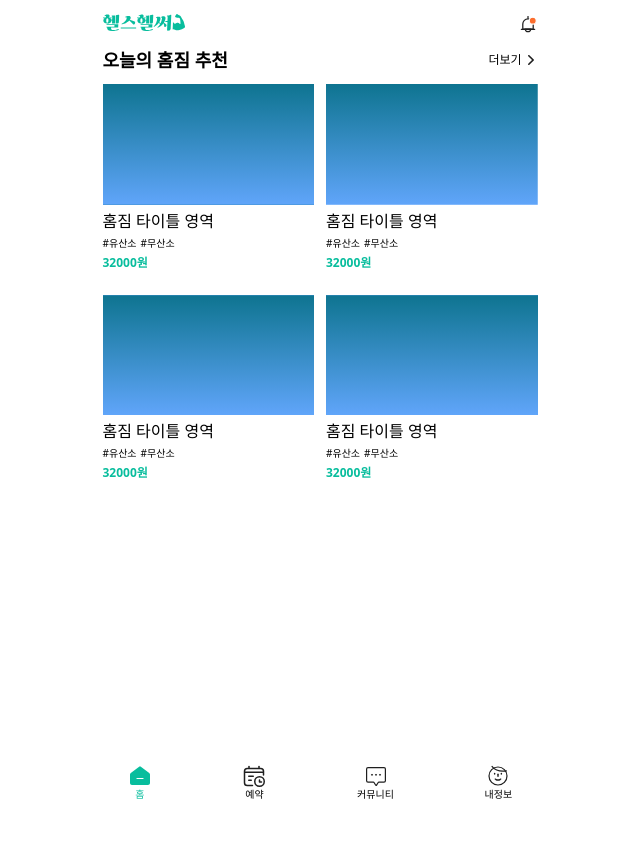
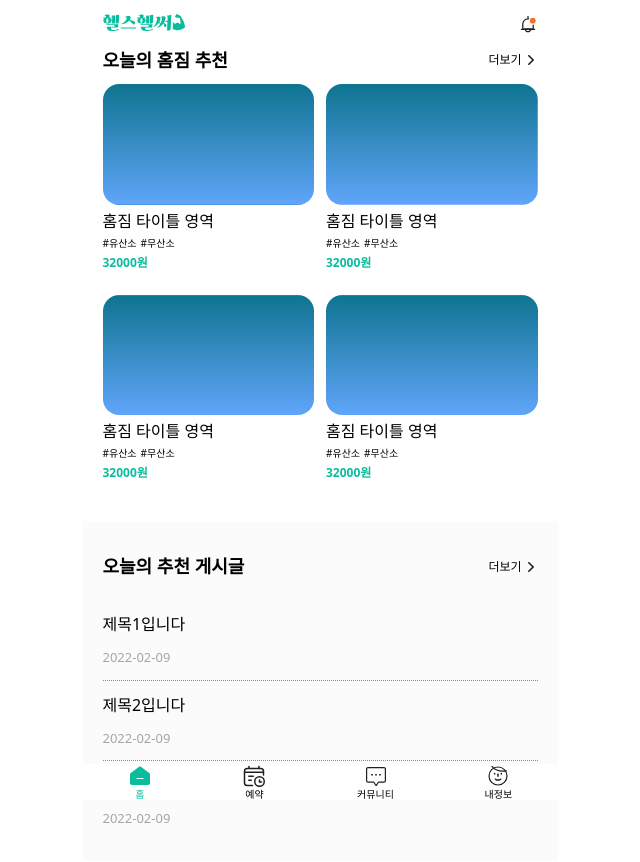
Before and after one commit to healthHealther/healthHealtherFE, a React (Create React App) app: page / in a window 1280 px wide. Shown: the top 862 px of the page, without its empty margins (320-960 px from the left). Before the commit the page ends 800 px from the top, so only its background shows below. Built offline with nearby package versions, Linux system fonts and the light colour scheme.

Commit message:
Add: 커뮤니티 미리보기 구현 완료

```diff
--- /dev/null
+++ b/src/components/community/BoardContent.tsx
@@ -0,0 +1,28 @@
+import React from "react";
+import { Link } from "react-router-dom";
+export interface boardContentProps {
+  boardContent: {
+    board_id: number;
+    nickname: string;
+    title: string;
+    content: string;
+  };
+}
+export default function BoardContent(props: boardContentProps) {
+  const contentItem = props.boardContent;
+  return (
+    <article className="border-b-[1px] border-dotted border-[#8b8b8b] mb-[12px] last:border-none">
+      <Link
+        className="w-full h-[82px] py-[18px]"
+        to={`/community/${contentItem.board_id}`}
+      >
+        <p className="w-full items-center font-[500] text-[16px] max-h-[48px] leading-[24px] overflow-hidden text-ellipsis [display:-webkit-box] [-webkit-line-clamp:2] [-webkit-box-orient:vertical]">
+          {contentItem.title}
+        </p>
+        <p className="py-[12px] items-center text-[13px] text-[#a5a5a5]">
+          2022-02-09
+        </p>
+      </Link>
+    </article>
+  );
+}
--- /dev/null
+++ b/src/components/community/BoardContentPreview.tsx
@@ -0,0 +1,40 @@
+import React from "react";
+import { Link } from "react-router-dom";
+import BoardContent from "./BoardContent";
+import chevronIcon from "../../assets/chevron.svg";
+const fakeContent = [
+  {
+    board_id: 1,
+    nickname: "하영",
+    title: "제목1입니다",
+    content: "내용입니다",
+  },
+  {
+    board_id: 2,
+    nickname: "이영",
+    title: "제목2입니다",
+    content: "내용입니다",
+  },
+  {
+    board_id: 3,
+    nickname: "삼영",
+    title: "제목3입니다",
+    content: "내용입니다",
+  },
+];
+export default function BoardContentPreview() {
+  return (
+    <article className="w-full max-h-[340px] px-[20px] py-[32px] bg-[#fbfbfb] mb-[24px]">
+      <div className="flex h-full justify-between items-center mb-[32px]">
+        <p className="text-[18px] h-full font-[700]">오늘의 추천 게시글</p>
+        <Link className="flex items-center h-full " to={"/community"}>
+          <p className="text-[12px] w-[33px] whitespace-nowrap pr-1">더보기</p>
+          <img src={chevronIcon} alt="" />
+        </Link>
+      </div>
+      {fakeContent.map((i) => {
+        return <BoardContent boardContent={i} />;
+      })}
+    </article>
+  );
+}
--- a/src/components/spaceRent/SpaceContentPreview.tsx
+++ b/src/components/spaceRent/SpaceContentPreview.tsx
@@ -4,7 +4,7 @@ import SpaceContents from "./SpaceContentsList";
 import chevronIcon from "../../assets/chevron.svg";
 export default function SpaceContentPreview() {
   return (
-    <article className="px-[20px]">
+    <article className="px-[20px] mb-[40px]">
       <div className="flex h-[24px] justify-between ">
         <div className="text-lg font-bold">오늘의 홈짐 추천</div>
         <Link to={"/spaceRent"} className="flex items-center">
--- a/src/components/spaceRent/SpaceContentsList.tsx
+++ b/src/components/spaceRent/SpaceContentsList.tsx
@@ -50,7 +50,7 @@ export default function SpaceContents() {
           className="flex flex-col w-[calc(50%-6px)]"
           key={item.id}
         >
-          <div className="w-full h-0 pb-[57%] bg-gradient-to-b from-cyan-700 to-blue-400 bg-center bg-cover"></div>
+          <div className="w-full h-0 pb-[57%] bg-gradient-to-b from-cyan-700 to-blue-400 bg-center bg-cover rounded-[16px]"></div>
 
           {/* <img
               className="aspect-[2/1] max-h-[120px] min-h-[92px] bg-pink-100"
--- a/src/index.tsx
+++ b/src/index.tsx
@@ -10,6 +10,7 @@ import MyPage from "./page/myPage/MyPage";
 import LoginPage from "./page/login/LoginPage";
 import SpaceContentPage from "./page/spaceRent/SpaceContentPage";
 import path from "path";
+import CommunityContentPage from "./page/community/CommunityContentPage";
 
 const router = createBrowserRouter([
   {
@@ -27,6 +28,10 @@ const router = createBrowserRouter([
   {
     path: "/community",
     element: <CommunityPage />,
+  },
+  {
+    path: "community/:boardContentId",
+    element: <CommunityContentPage />,
   },
   {
     path: "/myPage",
--- /dev/null
+++ b/src/page/community/CommunityContentPage.tsx
@@ -0,0 +1,7 @@
+import React from "react";
+import { useParams } from "react-router-dom";
+export default function CommunityContentPage() {
+  const params = useParams();
+  console.log(params.boardContentId);
+  return <div>community {params.boardContentId}</div>;
+}
--- a/src/page/home/HomePage.tsx
+++ b/src/page/home/HomePage.tsx
@@ -1,5 +1,6 @@
 import React from "react";
 import { Link } from "react-router-dom";
+import BoardContentPreview from "../../components/community/BoardContentPreview";
 import SpaceContentPreview from "../../components/spaceRent/SpaceContentPreview";
 import NavBar from "../../components/NavBar";
 import TopBar from "../../components/TopBar";
@@ -25,6 +26,7 @@ export default function HomePage() {
           </Link>
         </div> */}
         <SpaceContentPreview />
+        <BoardContentPreview />
         <NavBar pageTitle={"home"} />
       </div>
     </div>
```
